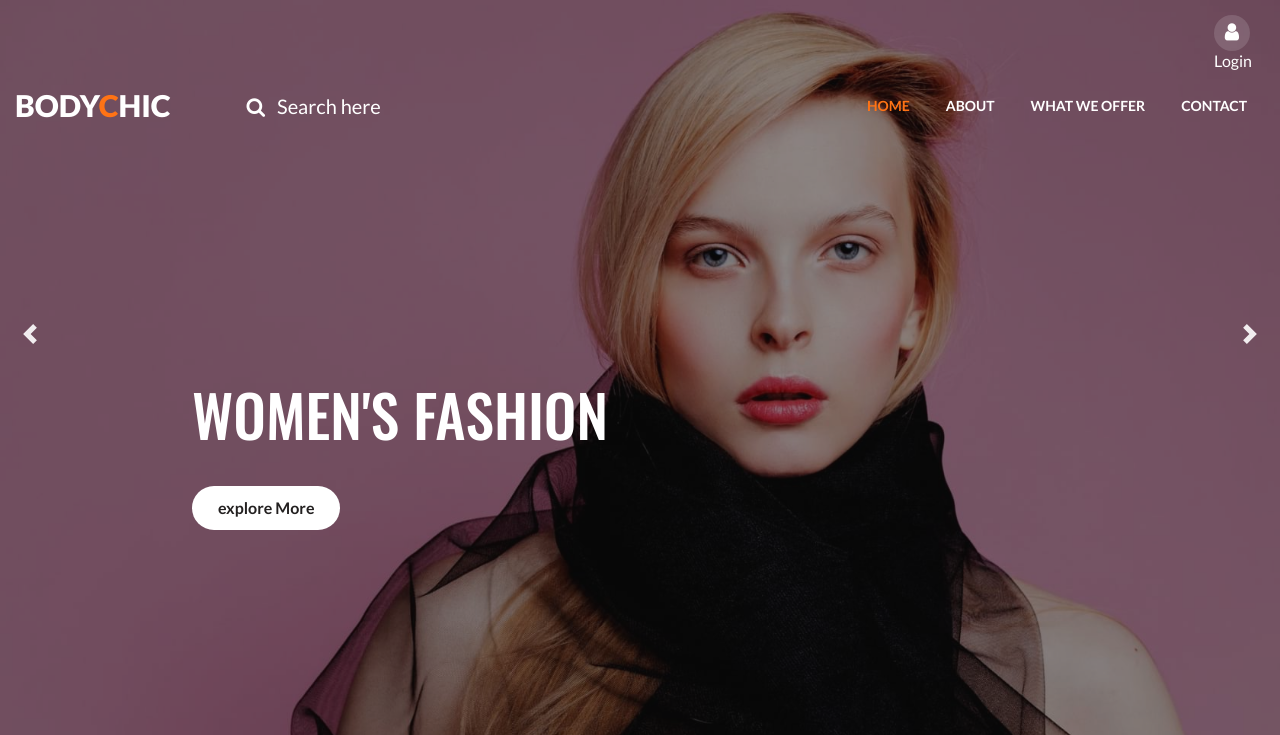
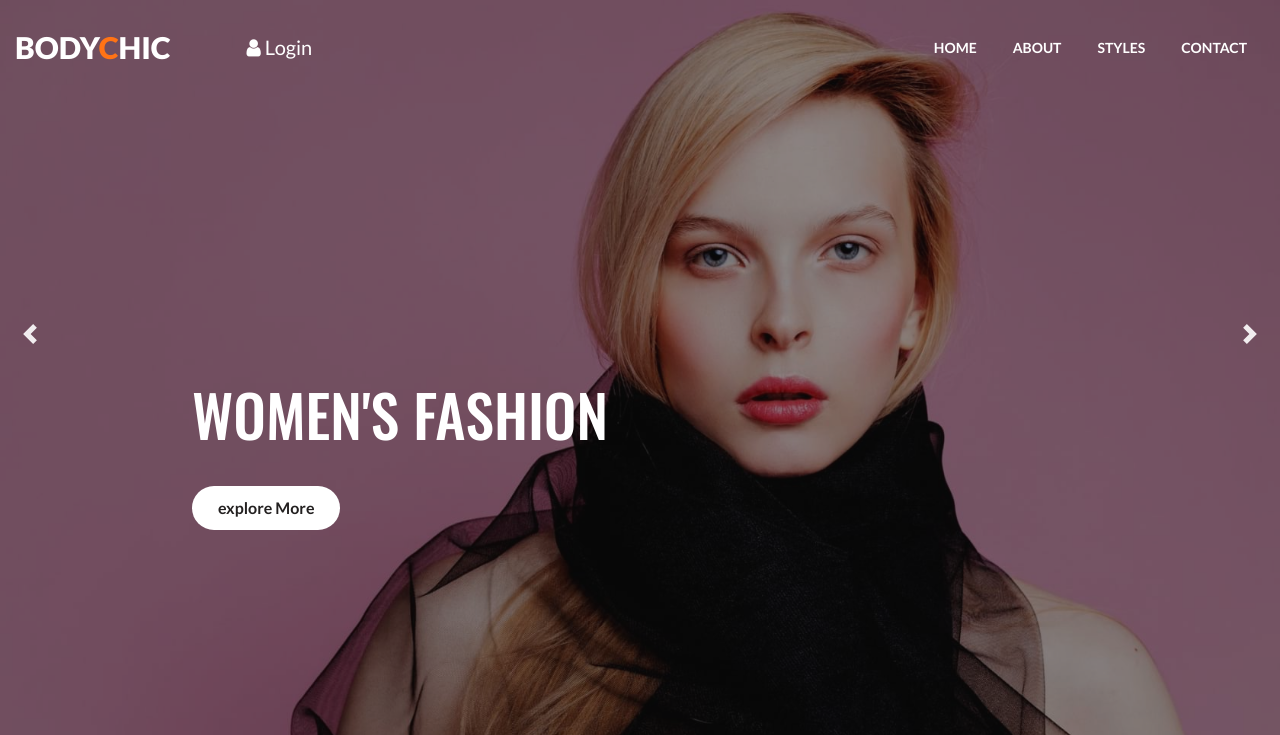
Before and after one commit to HarsikaKumari/BodyChic, a PHP site: page / in a window 1280 px wide. Shown: the top 735 px of the page. Run offline with PHP 8.4, Linux system fonts and the light colour scheme; data that the repository does not hold is empty; some libraries are stand-ins or nearby versions.

Commit message:
refactor(navbar): remove extra options and update links

```diff
--- a/index.php
+++ b/index.php
@@ -24,26 +24,6 @@
 				<div class="container-fluid">
 					<div class="top-right-strip row">
 
-						<!--/right-->
-						<ul class="top-hnt-right-content col-lg-12">
-
-							<li class="button-log usernhy">
-								<a class="btn-open" href="#">
-									<span class="fa fa-user" aria-hidden="true"></span> Login
-								</a>
-							</li>
-							<!-- <li class="transmitvcart galssescart2 cart cart box_1">
-								<form action="#" method="post" class="last">
-									<input type="hidden" name="cmd" value="_cart">
-									<input type="hidden" name="display" value="1">
-									<button class="top_transmitv_cart" type="submit" name="submit" value="">
-										My Cart
-										<span class="fa fa-shopping-cart"></span>
-									</button>
-								</form>
-							</li> -->
-						</ul>
-						<!--//right-->
 						<div class="overlay-login text-left">
 							<button type="button" class="overlay-close1">
 								<i class="fa fa-times" aria-hidden="true"></i>
@@ -58,44 +38,31 @@
 				<nav class="navbar navbar-expand-lg navbar-light">
 					<div class="container-fluid serarc-fluid">
 						<a class="navbar-brand" href="index.php">
-							Body<span class="lohny">C</span>hic</a>
-						<!-- if logo is image enable this
-							<a class="navbar-brand" href="#index.php">
-								<img src="image-path" alt="Your logo" title="Your logo" style="height:35px;" />
-							</a> -->
-						<!--/search-right-->
+							Body<span class="lohny">C</span>hic
+						</a>
 						<div class="search-right">
+							<span class="navbar-brand navbar-expand-lg navbar-light button-log usernhy">
+								<a class="btn-open" href="#">
+									<span class="fa fa-user" aria-hidden="true"></span> Login
+								</a>
+							</span>
+						</div>
 
-							<a href="#search" title="search"><span class="fa fa-search mr-2" aria-hidden="true"></span>
-								<span class="search-text">Search here</span></a>
-							<!-- search popup -->
-							<div id="search" class="pop-overlay">
-								<div class="popup">
+						<!--//login-right-->
 
-									<form action="#" method="post" class="search-box">
-										<input type="search" placeholder="Keyword" name="search" required="required" autofocus="">
-										<button type="submit" class="btn">Search</button>
-									</form>
-
-								</div>
-								<a class="close" href="#">×</a>
-							</div>
-
-						</div>
-						<!--//search-right-->
 						<button class="navbar-toggler" type="button" data-toggle="collapse" data-target="#navbarSupportedContent" aria-controls="navbarSupportedContent" aria-expanded="false" aria-label="Toggle navigation">
 							<span class="navbar-toggler-icon fa fa-bars"> </span>
 						</button>
 						<div class="collapse navbar-collapse" id="navbarSupportedContent">
 							<ul class="navbar-nav ml-auto">
-								<li class="nav-item active">
+								<li class="nav-item">
 									<a class="nav-link" href="index.php">Home</a>
 								</li>
 								<li class="nav-item">
 									<a class="nav-link" href="about.php">About</a>
 								</li>
 								<li class="nav-item">
-									<a class="nav-link" href="about.php">What We Offer</a>
+									<a class="nav-link" href="styles.php">Styles</a>
 								</li>
 
 
@@ -108,8 +75,8 @@
 					</div>
 				</nav>
 				<!--//nav-->
+
 			</header>
-			<!-- <div class="bannerhny-content"> -->
 
 			<!--/banner-slider-->
 			<div class="content-baner-inf">
```
